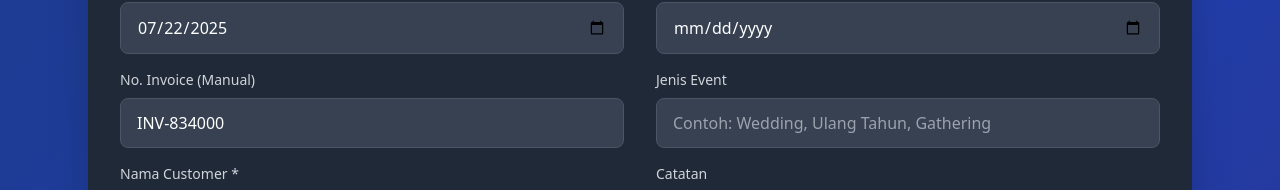
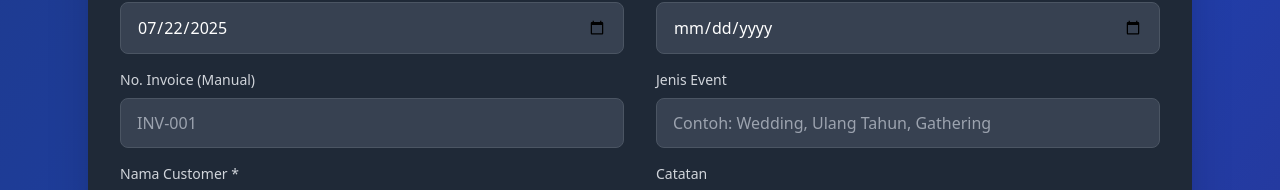
Before and after one commit to Rzep15/invoice-vb, a React (Vite) app: page / in a window 1280 px wide. Shown: the part 375-565 px from the top of the page. Built offline with nearby package versions, Linux system fonts and the light colour scheme.

Commit message:
Remove random invoice number generation

```diff
--- a/src/App.tsx
+++ b/src/App.tsx
@@ -57,7 +57,7 @@ const packages: Package[] = [
 function App() {
   const [showPreview, setShowPreview] = useState(false);
   const [invoiceData, setInvoiceData] = useState<InvoiceData>({
-    invoiceNumber: `INV-${Date.now().toString().slice(-6)}`,
+    invoiceNumber: '',
     date: new Date().toISOString().split('T')[0],
     customerName: '',
     customerPhone: '',
```
